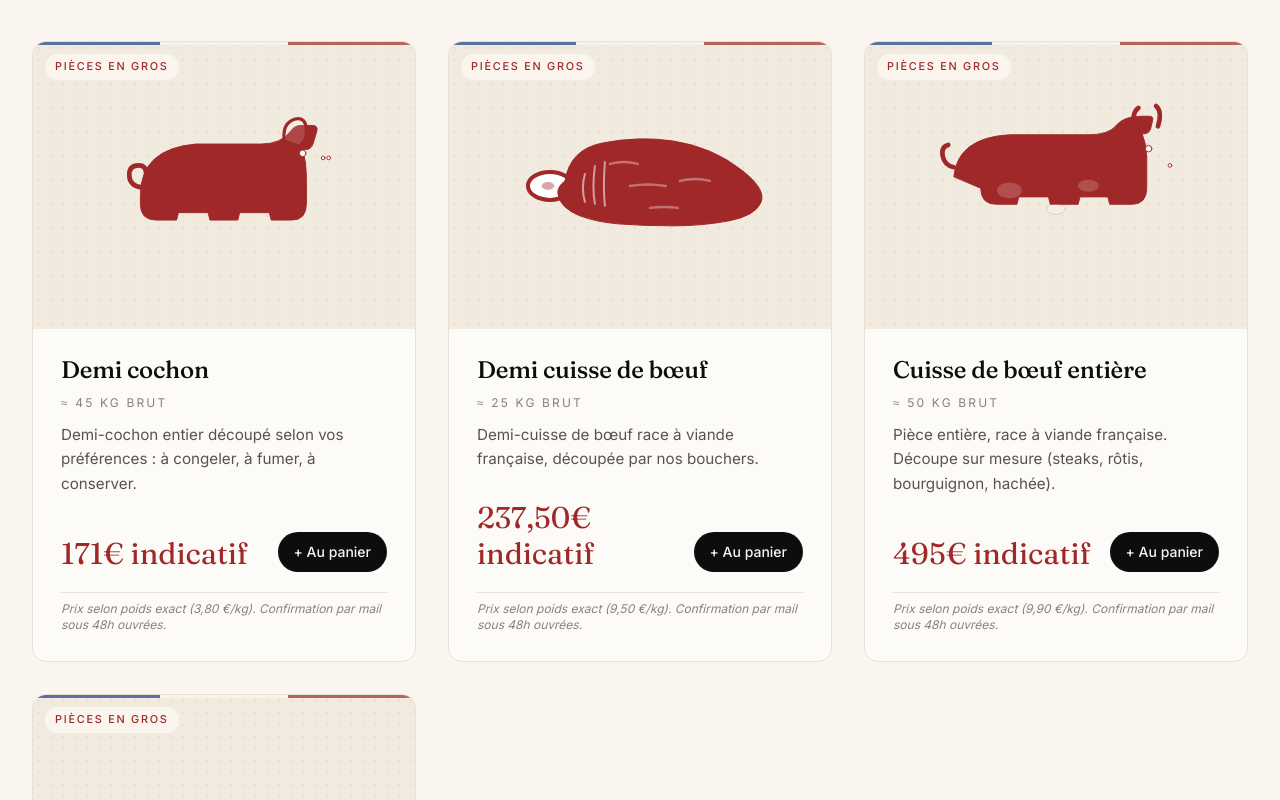
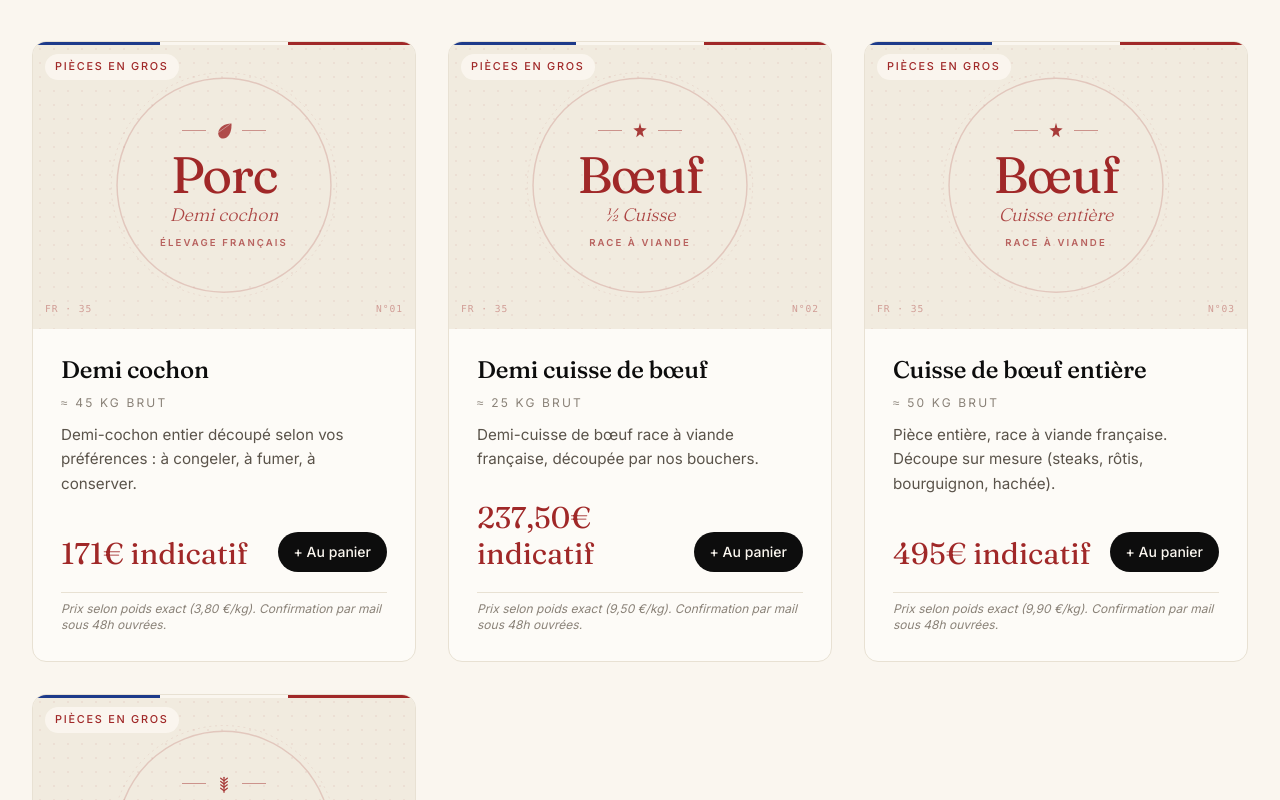
Before and after one commit to mathgui49/artisans-bouchers-modernes, a Next.js app: page /boutique in a window 1280 px wide. Shown: the part 4300-5100 px from the top of the page. Built offline with nearby package versions, Linux system fonts and the light colour scheme.

Commit message:
feat(icons): medaillons typographiques pour pieces (sceau de boucher style) au lieu de silhouettes

```diff
--- a/src/components/shop/ProductIcon.tsx
+++ b/src/components/shop/ProductIcon.tsx
@@ -1,159 +1,152 @@
 /**
- * SVG silhouettes minimalistes pour les pièces en gros
- * (cochon, bœuf, agneau). Style ligne, couleur bordeaux.
+ * Médaillons typographiques pour les pièces en gros.
+ * Style sceau de boucher : cercle + texte + accent tricolore.
  */
 
 type IconKey = "pig" | "beef" | "beef-leg" | "lamb";
 
-const COMMON = {
-  fill: "currentColor",
-  stroke: "currentColor",
-  strokeLinejoin: "round" as const,
-  strokeLinecap: "round" as const,
+interface MedallionConfig {
+  label: string;
+  sub: string;
+  origin: string;
+  ornament: "star" | "flame" | "leaf" | "wheat";
+}
+
+const CONFIG: Record<IconKey, MedallionConfig> = {
+  pig: {
+    label: "Porc",
+    sub: "Demi cochon",
+    origin: "Élevage français",
+    ornament: "leaf",
+  },
+  "beef-leg": {
+    label: "Bœuf",
+    sub: "½ Cuisse",
+    origin: "Race à viande",
+    ornament: "star",
+  },
+  beef: {
+    label: "Bœuf",
+    sub: "Cuisse entière",
+    origin: "Race à viande",
+    ornament: "star",
+  },
+  lamb: {
+    label: "Agneau",
+    sub: "Pièce entière",
+    origin: "Origine France",
+    ornament: "wheat",
+  },
 };
 
-function PigSilhouette() {
-  return (
-    <svg viewBox="0 0 280 200" xmlns="http://www.w3.org/2000/svg" {...COMMON} aria-hidden>
-      {/* Tail curl */}
-      <path
-        d="M52 102 q-14 -2 -14 -14 q0 -10 10 -10 q8 0 8 8"
-        fill="none"
-        strokeWidth="5"
-      />
-      {/* Body */}
-      <path d="M50 110 q0 -50 60 -55 l70 0 q22 0 32 -14 q4 -6 11 -6 l13 0 q6 0 4 7 l-4 13 q-2 6 -8 6 l-3 0 q4 14 4 30 l0 28 q0 18 -16 18 l-22 0 l-2 -8 l-32 0 l-2 8 l-30 0 l-2 -8 l-32 0 l-2 8 l-22 0 q-17 0 -17 -17 z" />
-      {/* Eye */}
-      <circle cx="225" cy="65" r="3.5" fill="white" />
-      {/* Ear */}
-      <path
-        d="M205 50 q-2 -18 12 -22 q12 -3 12 14 q0 8 -6 14"
-        fill="white"
-        fillOpacity="0.15"
-        strokeWidth="3.5"
-      />
-      {/* Nostrils */}
-      <circle cx="247" cy="70" r="2" fill="white" />
-      <circle cx="253" cy="70" r="2" fill="white" />
-    </svg>
-  );
+function Ornament({ kind }: { kind: MedallionConfig["ornament"] }) {
+  switch (kind) {
+    case "star":
+      return (
+        <svg viewBox="0 0 24 24" width="20" height="20" fill="currentColor" aria-hidden>
+          <path d="M12 2 L13.7 8.5 L20 9 L15 13 L16.5 19.5 L12 16 L7.5 19.5 L9 13 L4 9 L10.3 8.5 Z" />
+        </svg>
+      );
+    case "leaf":
+      return (
+        <svg viewBox="0 0 24 24" width="20" height="20" fill="currentColor" aria-hidden>
+          <path d="M21 3 C12 3 6 8 5 14 C5 18 7 21 11 21 C17 21 21 14 21 5 Z" opacity="0.9" />
+          <path d="M5 14 L19 4" stroke="white" strokeWidth="1" fill="none" opacity="0.45" />
+        </svg>
+      );
+    case "wheat":
+      return (
+        <svg viewBox="0 0 24 24" width="20" height="20" fill="none" stroke="currentColor" strokeWidth="1.5" strokeLinecap="round" aria-hidden>
+          <path d="M12 22 L12 4" />
+          <path d="M12 8 L8 5 M12 8 L16 5" />
+          <path d="M12 12 L8 9 M12 12 L16 9" />
+          <path d="M12 16 L8 13 M12 16 L16 13" />
+          <path d="M12 20 L8 17 M12 20 L16 17" />
+        </svg>
+      );
+    case "flame":
+      return (
+        <svg viewBox="0 0 24 24" width="20" height="20" fill="currentColor" aria-hidden>
+          <path d="M12 2 C13 6 16 8 16 13 C16 17 14 20 12 20 C10 20 8 17 8 13 C8 11 9 9 10 8 C10 10 11 11 12 11 C12 8 11 5 12 2 Z" />
+        </svg>
+      );
+  }
 }
 
-function BeefLegSilhouette() {
+export function ProductIcon({ name, label }: { name: IconKey; label: string }) {
+  const cfg = CONFIG[name];
   return (
-    <svg viewBox="0 0 260 200" xmlns="http://www.w3.org/2000/svg" {...COMMON} aria-hidden>
-      {/* Bone tip on left */}
-      <ellipse cx="40" cy="100" rx="22" ry="14" fill="white" stroke="currentColor" strokeWidth="4" />
-      <ellipse cx="38" cy="100" rx="6" ry="3.5" fill="currentColor" opacity="0.4" />
-      {/* Meat shape (rounded ham/leg silhouette) */}
-      <path d="M55 95 q5 -32 38 -38 q36 -7 70 -2 q40 6 70 30 q24 19 18 32 q-6 13 -32 18 q-26 5 -56 5 q-30 0 -55 -2 q-22 -2 -38 -8 q-20 -8 -22 -22 q-1 -7 7 -13 z" />
-      {/* Marbling lines (white) */}
-      <path
-        d="M100 78 q14 -4 28 0 M120 100 q18 -3 36 0 M140 122 q14 -2 28 0 M170 95 q16 -4 30 0"
-        stroke="white"
-        strokeWidth="2.5"
-        fill="none"
-        opacity="0.35"
-      />
-      {/* Butcher string */}
-      <path
-        d="M75 88 q-4 14 0 28 M85 80 q-3 22 0 38 M95 76 q-2 26 0 44"
-        stroke="white"
-        strokeWidth="2"
-        fill="none"
-        opacity="0.55"
-      />
-    </svg>
-  );
-}
-
-function BeefSilhouette() {
-  return (
-    <svg viewBox="0 0 280 200" xmlns="http://www.w3.org/2000/svg" {...COMMON} aria-hidden>
-      {/* Tail */}
-      <path
-        d="M30 80 q-10 -2 -12 -12 q-2 -10 6 -12"
-        fill="none"
-        strokeWidth="5"
-      />
-      {/* Body */}
-      <path d="M30 90 q4 -42 60 -45 l85 0 q22 0 30 -10 q8 -10 28 -10 l8 0 q5 0 3 6 l-2 8 q-2 5 -7 5 l-2 0 q5 12 5 26 l0 32 q0 18 -16 18 l-24 0 l-2 -8 l-30 0 l-2 8 l-30 0 l-2 -8 l-32 0 l-2 8 l-22 0 q-17 0 -17 -17 z" />
-      {/* Horns */}
-      <path
-        d="M225 38 q-4 -16 4 -22 M250 36 q5 -16 -2 -22"
-        fill="none"
-        strokeWidth="5"
-      />
-      {/* Eye */}
-      <circle cx="240" cy="60" r="3.5" fill="white" />
-      {/* Nostril */}
-      <circle cx="263" cy="78" r="2" fill="white" />
-      {/* Spots (decorative) */}
-      <ellipse cx="90" cy="105" rx="14" ry="9" fill="white" opacity="0.18" />
-      <ellipse cx="140" cy="125" rx="10" ry="6" fill="white" opacity="0.18" />
-      <ellipse cx="175" cy="100" rx="12" ry="7" fill="white" opacity="0.18" />
-    </svg>
-  );
-}
-
-function LambSilhouette() {
-  return (
-    <svg viewBox="0 0 280 200" xmlns="http://www.w3.org/2000/svg" {...COMMON} aria-hidden>
-      {/* Wool body : cloud shape */}
-      <path d="M50 130 q-18 0 -18 -20 q0 -16 14 -20 q2 -18 22 -18 q10 0 16 6 q8 -14 26 -14 q16 0 24 12 q10 -10 26 -10 q18 0 26 14 q12 -8 26 -2 q14 6 12 22 q14 4 14 18 q0 18 -18 18 z" />
-      {/* Body underline */}
-      <path d="M50 130 l190 0 q14 0 14 14 l0 8 q0 8 -8 8 l-180 0 q-16 0 -16 -16 z" />
-      {/* Head */}
-      <ellipse cx="245" cy="100" rx="22" ry="20" />
-      {/* Snout */}
-      <ellipse cx="263" cy="108" rx="9" ry="7" fill="white" stroke="currentColor" strokeWidth="3" />
-      {/* Ear */}
-      <ellipse cx="234" cy="78" rx="7" ry="11" fill="white" stroke="currentColor" strokeWidth="3" transform="rotate(-30 234 78)" />
-      {/* Eye */}
-      <circle cx="252" cy="95" r="2.5" fill="white" />
-      {/* Legs */}
-      <rect x="80" y="160" width="8" height="22" rx="3" />
-      <rect x="120" y="160" width="8" height="22" rx="3" />
-      <rect x="180" y="160" width="8" height="22" rx="3" />
-      <rect x="220" y="160" width="8" height="22" rx="3" />
-    </svg>
-  );
-}
-
-const REGISTRY: Record<IconKey, () => React.JSX.Element> = {
-  pig: PigSilhouette,
-  beef: BeefSilhouette,
-  "beef-leg": BeefLegSilhouette,
-  lamb: LambSilhouette,
-};
-
-export function ProductIcon({ name, label }: { name: IconKey; label: string }) {
-  const Icon = REGISTRY[name];
-  return (
-    <div className="absolute inset-0 flex items-center justify-center bg-[color:var(--color-cream-deep)]" role="img" aria-label={label}>
-      {/* Decorative ribbon */}
+    <div
+      className="absolute inset-0 flex items-center justify-center bg-[color:var(--color-cream-deep)] overflow-hidden"
+      role="img"
+      aria-label={label}
+    >
+      {/* Top tricolor strip */}
       <div
-        className="absolute inset-x-0 top-0 h-[3px] opacity-70"
+        className="absolute inset-x-0 top-0 h-[3px]"
         style={{
           background:
             "linear-gradient(to right, #1d3a8a 0%, #1d3a8a 33.333%, #faf6ef 33.333%, #faf6ef 66.666%, var(--color-bordeaux) 66.666%, var(--color-bordeaux) 100%)",
         }}
         aria-hidden
       />
-      {/* Subtle dot grid background */}
+
+      {/* Soft radial dot pattern (subtle) */}
       <div
-        className="absolute inset-0 opacity-[0.07]"
+        className="absolute inset-0 opacity-[0.06]"
         style={{
-          backgroundImage:
-            "radial-gradient(currentColor 1px, transparent 1px)",
-          backgroundSize: "12px 12px",
+          backgroundImage: "radial-gradient(currentColor 1px, transparent 1px)",
+          backgroundSize: "14px 14px",
           color: "var(--color-bordeaux)",
         }}
         aria-hidden
       />
-      <div className="relative w-[68%] h-[68%] flex items-center justify-center text-[color:var(--color-bordeaux)]">
-        <Icon />
+
+      {/* Decorative circular frame */}
+      <svg
+        className="absolute inset-0 w-full h-full text-[color:var(--color-bordeaux)] opacity-[0.18]"
+        viewBox="0 0 400 300"
+        preserveAspectRatio="xMidYMid slice"
+        aria-hidden
+      >
+        <circle cx="200" cy="150" r="112" fill="none" stroke="currentColor" strokeWidth="1.5" />
+        <circle cx="200" cy="150" r="118" fill="none" stroke="currentColor" strokeWidth="0.5" strokeDasharray="2 4" />
+      </svg>
+
+      {/* Center content */}
+      <div className="relative flex flex-col items-center text-center px-4 text-[color:var(--color-bordeaux)]">
+        {/* Top ornament */}
+        <div className="flex items-center gap-2 mb-2 opacity-90">
+          <span className="h-px w-6 bg-current opacity-50" />
+          <Ornament kind={cfg.ornament} />
+          <span className="h-px w-6 bg-current opacity-50" />
+        </div>
+
+        {/* Big label */}
+        <div className="font-display tracking-tight leading-none text-[2.6rem] sm:text-[2.8rem] lg:text-[3.2rem]">
+          {cfg.label}
+        </div>
+
+        {/* Sub */}
+        <div
+          className="font-display italic font-light text-[color:var(--color-bordeaux)]/85 text-base sm:text-lg leading-tight mt-1"
+        >
+          {cfg.sub}
+        </div>
+
+        {/* Origin tag */}
+        <div className="mt-2 text-[0.6rem] tracking-[0.22em] uppercase font-semibold text-[color:var(--color-bordeaux)]/70">
+          {cfg.origin}
+        </div>
       </div>
+
+      {/* Decorative corner numbers (butcher stamp style) */}
+      <span className="absolute bottom-3 left-3 text-[0.6rem] font-mono tracking-widest text-[color:var(--color-bordeaux)]/40">
+        FR · 35
+      </span>
+      <span className="absolute bottom-3 right-3 text-[0.6rem] font-mono tracking-widest text-[color:var(--color-bordeaux)]/40">
+        N°{name === "pig" ? "01" : name === "beef-leg" ? "02" : name === "beef" ? "03" : "04"}
+      </span>
     </div>
   );
 }
```
